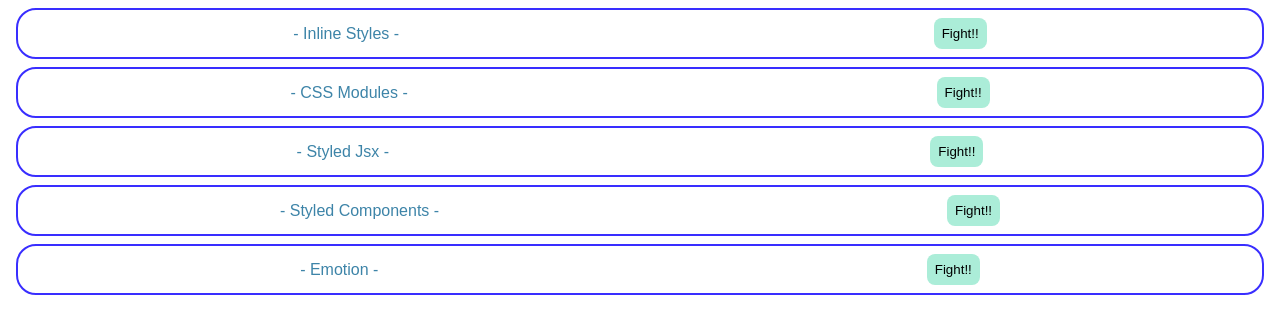
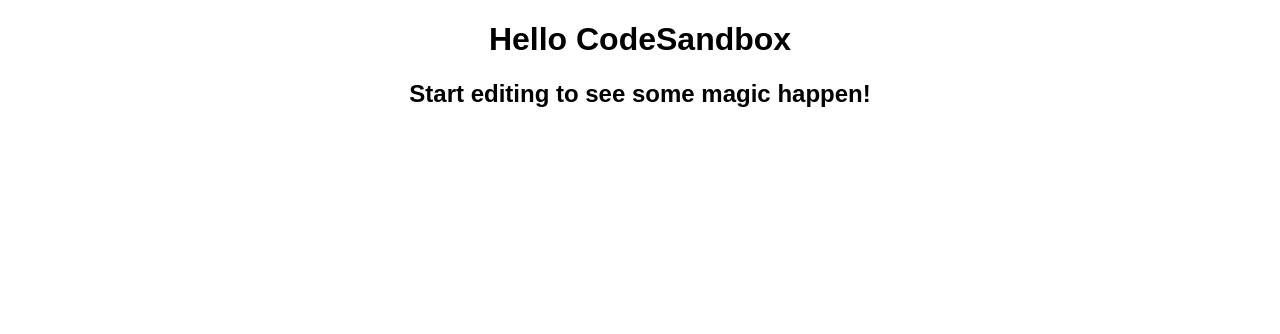
Before and after one commit to y4shiro/udemy-react-stepup, a React (Create React App) app: page / in a window 1280 px wide. Shown: the top 334 px of the page. Built offline with nearby package versions, Linux system fonts and the light colour scheme; the HTML template or start-up script is replaced by a standard one.

Commit message:
プロジェクトリセット

```diff
--- a/src/App.js
+++ b/src/App.js
@@ -1,18 +1,10 @@
-import { InlineStyle } from "./components/InlineStyle";
-import { CssModules } from "./components/CssModules";
-import { StyledJsx } from "./components/StyledJsx";
-import { StyledComponents } from "./components/StyledComponents";
-import { Emotion } from "./components/Emotion";
 import "./styles.css";
 
 export default function App() {
   return (
     <div className="App">
-      <InlineStyle />
-      <CssModules />
-      <StyledJsx />
-      <StyledComponents />
-      <Emotion />
+      <h1>Hello CodeSandbox</h1>
+      <h2>Start editing to see some magic happen!</h2>
     </div>
   );
 }
--- a/src/components/CssModules.jsx
+++ /dev/null
@@ -1,10 +0,0 @@
-import classes from "./CssModules.module.scss";
-
-export const CssModules = () => {
-  return (
-    <div className={classes.container}>
-      <p className={classes.title}>- CSS Modules -</p>
-      <button className={classes.button}>Fight!!</button>
-    </div>
-  );
-};
--- a/src/components/CssModules.module.scss
+++ /dev/null
@@ -1,26 +0,0 @@
-.container {
-  border: solid 2px #392eff;
-  border-radius: 20px;
-  padding: 8px;
-  margin: 8px;
-  display: flex;
-  justify-content: space-around;
-  align-items: center;
-}
-
-.title {
-  margin: 0;
-  color: #3d84a8;
-}
-
-.button {
-  background-color: #abedd8;
-  border: none;
-  padding: 8px;
-  border-radius: 8px;
-  &:hover {
-    background-color: #46cdcf;
-    color: #fff;
-    cursor: pointer;
-  }
-}
--- a/src/components/Emotion.jsx
+++ /dev/null
@@ -1,40 +0,0 @@
-/** @jsxRuntime classic */
-/** @jsx jsx */
-import { jsx, css } from "@emotion/react";
-import styled from "@emotion/styled";
-
-export const Emotion = () => {
-  const containerStyle = css`
-    border: solid 2px #392eff;
-    border-radius: 20px;
-    padding: 8px;
-    margin: 8px;
-    display: flex;
-    justify-content: space-around;
-    align-items: center;
-  `;
-
-  const titleStyle = css({
-    margin: "0",
-    color: "#3d84a8"
-  });
-
-  return (
-    <div css={containerStyle}>
-      <p css={titleStyle}>- Emotion -</p>
-      <SButton>Fight!!</SButton>
-    </div>
-  );
-};
-
-const SButton = styled.button`
-  background-color: #abedd8;
-  border: none;
-  padding: 8px;
-  border-radius: 8px;
-  &:hover {
-    background-color: #46cdcf;
-    color: #fff;
-    cursor: pointer;
-  }
-`;
--- a/src/components/InlineStyle.jsx
+++ /dev/null
@@ -1,28 +0,0 @@
-export const InlineStyle = () => {
-  const containerStyle = {
-    border: "solid 2px #392eff",
-    borderRadius: "20px",
-    padding: "8px",
-    margin: "8px",
-    display: "flex",
-    justifyContent: "space-around",
-    alignItems: "center",
-  };
-  const titleStyle = {
-    margin: 0,
-    color: "#3d84a8",
-  };
-  const buttonStyle = {
-    backgroundColor: "#abedd8",
-    border: "none",
-    padding: "8px",
-    borderRadius: "8px",
-  };
-
-  return (
-    <div style={containerStyle}>
-      <p style={titleStyle}>- Inline Styles -</p>
-      <button style={buttonStyle}>Fight!!</button>
-    </div>
-  );
-};
--- a/src/components/StyledComponents.jsx
+++ /dev/null
@@ -1,32 +0,0 @@
-import styled from "styled-components";
-
-export const StyledComponents = () => {
-  return (
-    <Container>
-      <Title>- Styled Components -</Title>
-      <Button>Fight!!</Button>
-    </Container>
-  );
-};
-
-const Container = styled.div`
-  border: solid 2px #392eff;
-  border-radius: 20px;
-  padding: 8px;
-  margin: 8px;
-  display: flex;
-  justify-content: space-around;
-  align-items: center;
-`;
-
-const Title = styled.p`
-  margin: 0;
-  color: #3d84a8;
-`;
-
-const Button = styled.button`
-  background-color: #abedd8;
-  border: none;
-  padding: 8px;
-  border-radius: 8px;
-`;
--- a/src/components/StyledJsx.jsx
+++ /dev/null
@@ -1,32 +0,0 @@
-export const StyledJsx = () => {
-  return (
-    <>
-      <div className="container">
-        <p className="title">- Styled Jsx -</p>
-        <button className="button">Fight!!</button>
-      </div>
-      <style jsx="true">{`
-        .container {
-          border: solid 2px #392eff;
-          border-radius: 20px;
-          padding: 8px;
-          margin: 8px;
-          display: flex;
-          justify-content: space-around;
-          align-items: center;
-        }
-        .title {
-          margin: 0;
-          color: #3d84a8;
-        }
-
-        .button {
-          background-color: #abedd8;
-          border: none;
-          padding: 8px;
-          border-radius: 8px;
-        }
-      `}</style>
-    </>
-  );
-};
```
Also changed, not shown: package.json (+1 -6 lines), 1 other file (tests, documents, lock files or other folders).
